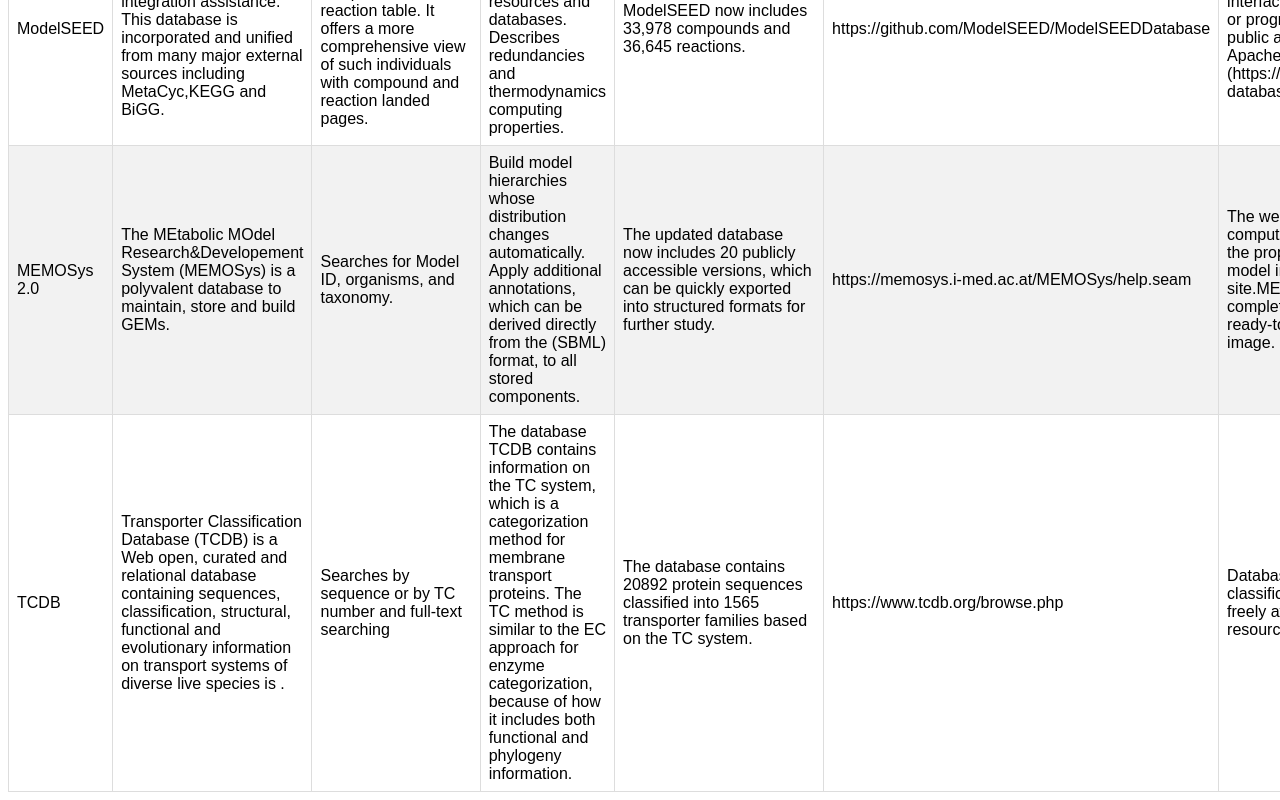
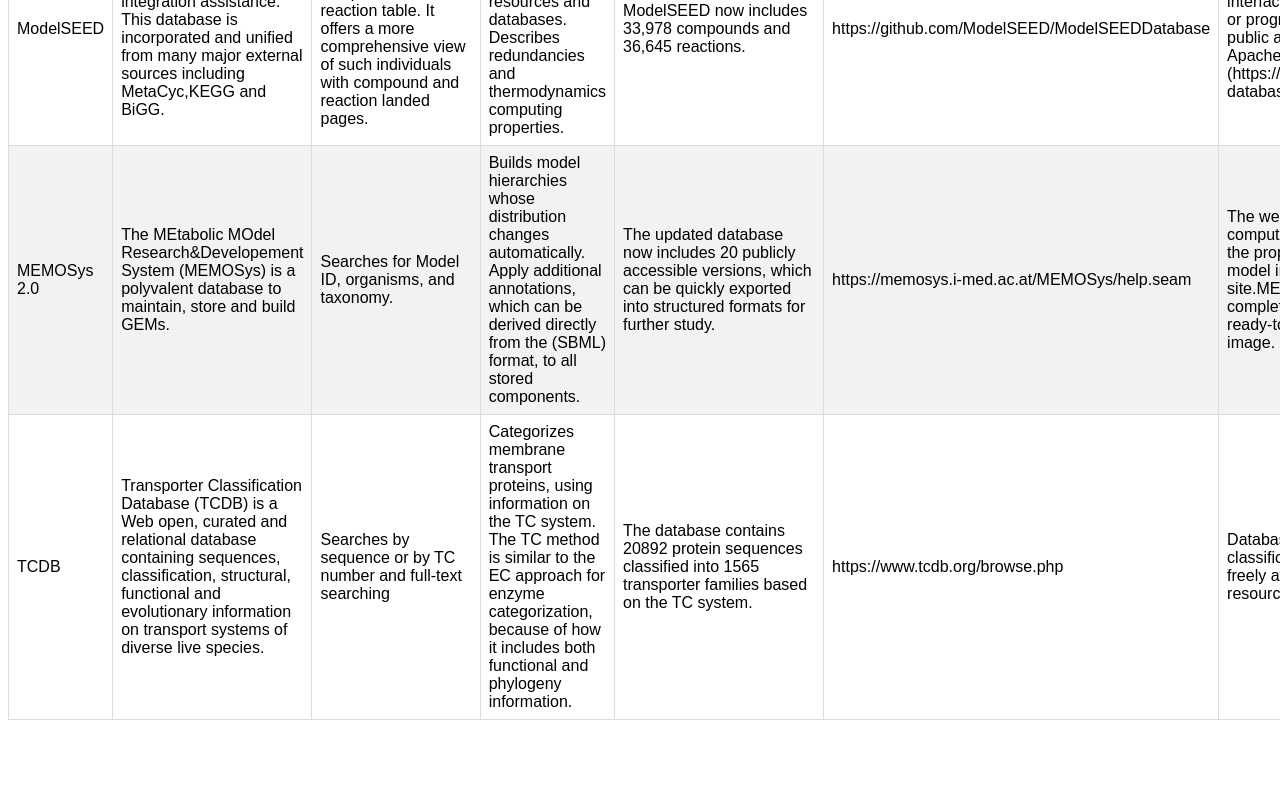
Before and after one commit to tarzicha/testtablegem.github.io, a plain HTML site: page index.html in a window 1280 px wide. Shown: the part 960-1760 px from the top of the page. After the commit the page ends 1688 px from the top, so only its background shows below. Drawn offline with Linux system fonts and the light colour scheme.

Commit message:
Update index.html

```diff
--- a/index.html
+++ b/index.html
@@ -84,7 +84,7 @@
 <td>MEMOSys 2.0</td>
     <td>The MEtabolic MOdel Research&Developement System (MEMOSys) is a polyvalent database to maintain, store and build GEMs.</td>
     <td>Searches for Model ID, organisms, and taxonomy.</td>
-    <td> Build model hierarchies whose distribution changes automatically. Apply additional annotations, which can be derived directly from the (SBML) format, to all stored components. </td>
+    <td> Builds model hierarchies whose distribution changes automatically. Apply additional annotations, which can be derived directly from the (SBML) format, to all stored components. </td>
     <td> The updated database now includes 20 publicly accessible versions, which can be quickly exported into structured formats for further study.</td>
     <td>https://memosys.i-med.ac.at/MEMOSys/help.seam</td>
     <td>The web-based biological computer database stores all of the properties of a metabolic model in the web site.MEMOSys 2.0. as a completely configured device ready-to-use virtual machine image. </td>
@@ -92,9 +92,9 @@
 
     </tr>
 <td>TCDB</td>
-    <td>Transporter Classification Database (TCDB) is a Web open, curated and relational database containing sequences, classification, structural, functional and evolutionary information on transport systems of diverse live species is . </td>
+    <td>Transporter Classification Database (TCDB) is a Web open, curated and relational database containing sequences, classification, structural, functional and evolutionary information on transport systems of diverse live species. </td>
 <td>Searches by sequence or by TC number and full-text searching</td>
-<td>The database TCDB contains information on the TC system, which is a categorization method for membrane transport proteins. The TC method is similar to the EC approach for enzyme categorization, because of how it includes both
+<td>Categorizes membrane transport proteins, using information on the TC system. The TC method is similar to the EC approach for enzyme categorization, because of how it includes both
   functional and phylogeny information.</td>
     <td> The database contains 20892 protein sequences classified into 1565 transporter families based on the TC system.</td>
      <td>https://www.tcdb.org/browse.php</td>
```
